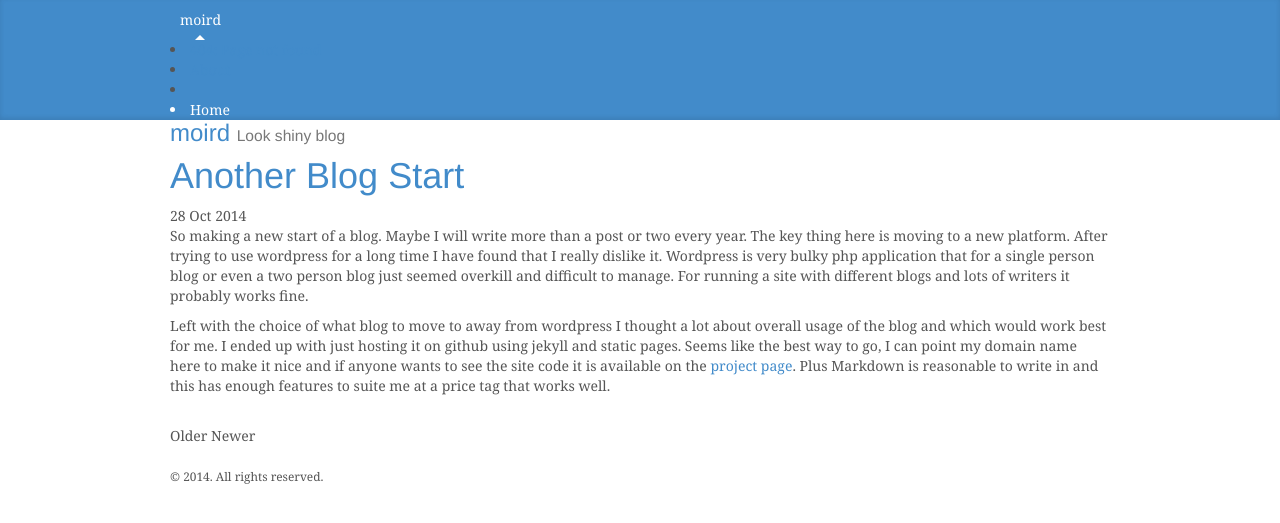
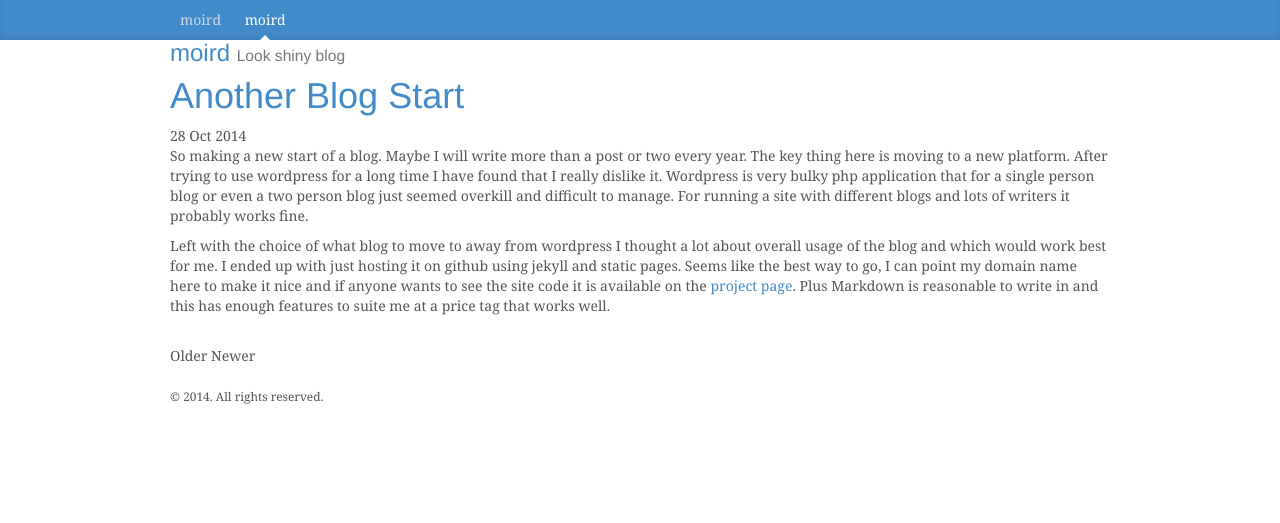
Before and after one commit to danlmyers/moird.github.io, a Jekyll site: the page built from index.html, in a window 1280 px wide. Shown: the top 523 px of the page. Built offline with Jekyll 4.4.1, drawn with Linux system fonts in a browser that asks for light colours; Markdown is read by kramdown in place of the engine named in the settings; the list of posts is cut into pages by our own code.

Commit message:
Navbar formatting.

```diff
--- a/_layouts/default.html
+++ b/_layouts/default.html
@@ -1,6 +1,6 @@
 <!DOCTYPE html>
 <html lang="en">
-
+{% assign NavPages = "/|/about/" | split: "|" %}
   {% include head.html %}
 
   <body>
@@ -8,12 +8,13 @@
     <div class="blog-masthead">
         <div class="container">
             <nav class="blog-nav">
-                <a class="blog-nav-item active" href="{{ site.baseurl }}" title="Home">{{ site.title }}</a>
                 {% for node in site.pages %}
-                    {% if page.url == node.url %}
-                        <li class="active"><a href="{{node.url}}" class="active">{{node.title}}</a></li>
-                    {% else %}
-                        <li><a href="{{node.url}}">{{node.title}}</a></li>
+                    {% if NavPages contains node.url %}
+                        {% if page.url == node.url %}
+                            <a class="blog-nav-item active" href="{{ site.baseurl }}">{{ site.title }}</a>
+                        {% else %}
+                            <a class="blog-nav-item" href="{{ site.baseurl }}">{{ site.title }}</a>
+                        {% endif %}
                     {% endif %}
                 {% endfor %}
             </nav>
```
